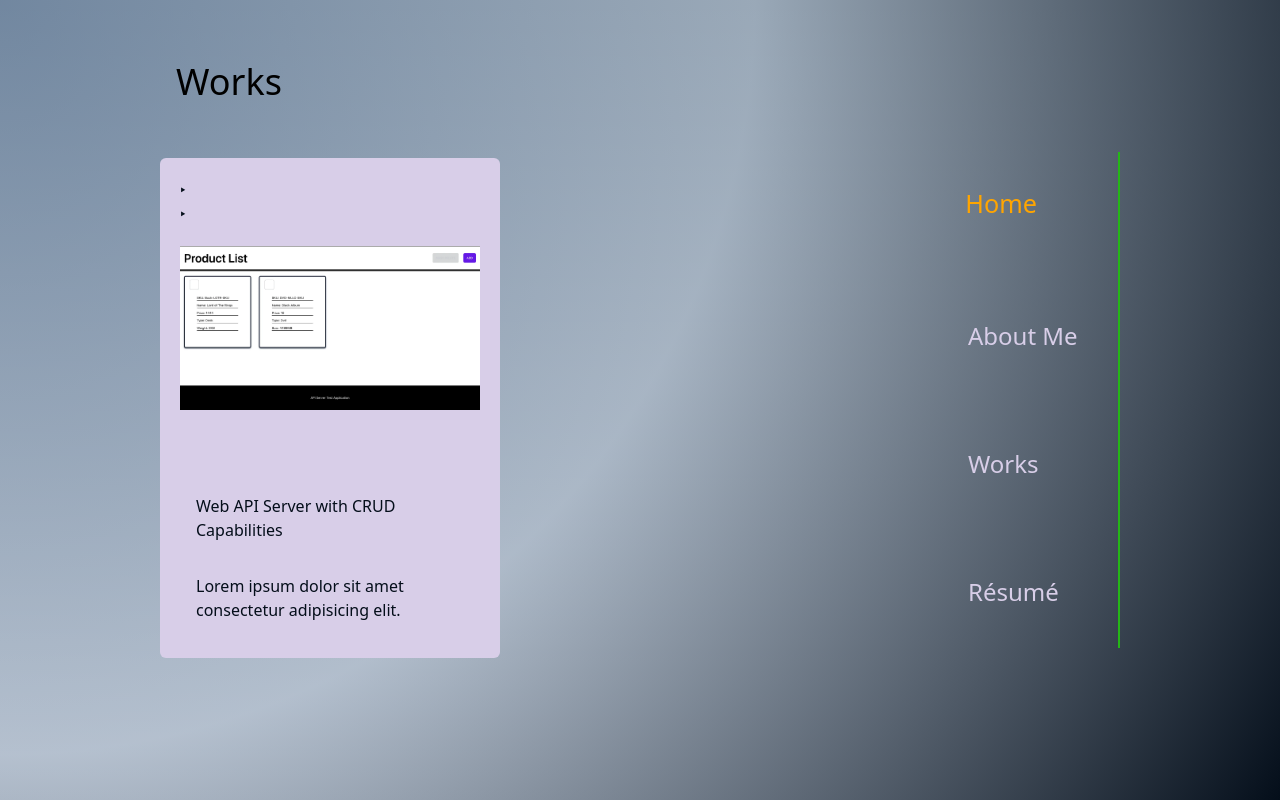
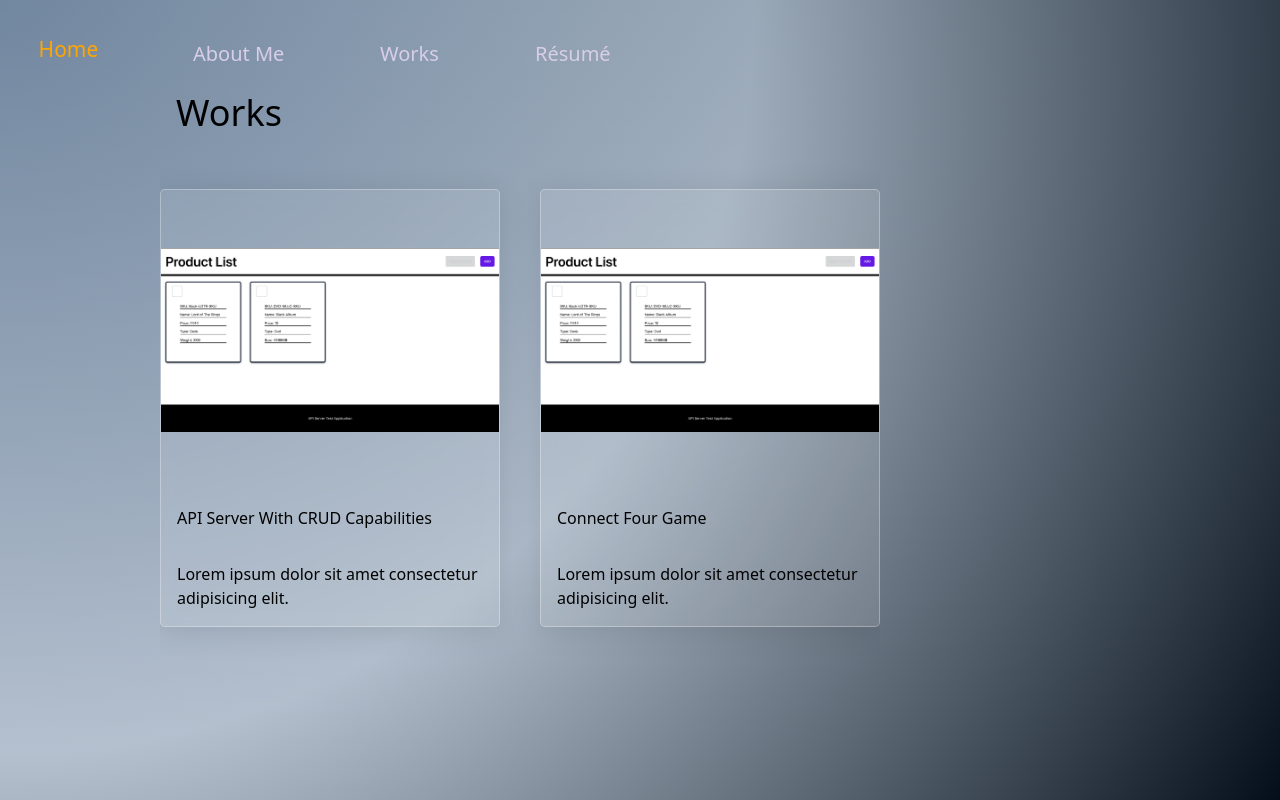
Before and after one commit to KBerkeYilmaz/personal-page, a Next.js app: page /works in a window 1280 px wide. Built offline with nearby package versions, Linux system fonts and the light colour scheme.

Commit message:
Updated. Folder structure.

```diff
--- a/src/app/globals.css
+++ b/src/app/globals.css
@@ -11,7 +11,6 @@
 html {
   scroll-behavior: smooth;
 }
-
 
 @media (prefers-color-scheme: dark) {
   :root {
@@ -91,3 +90,13 @@ body {
 .is-active {
   transform: scale(1.05);
 }
+
+.card-blur {
+  /* From https://css.glass */
+  background: rgba(255, 255, 255, 0.1);
+  border-radius: 5px;
+  box-shadow: 0 4px 30px rgba(0, 0, 0, 0.1);
+  backdrop-filter: blur(5.7px);
+  -webkit-backdrop-filter: blur(5.7px);
+  border: 1px solid rgba(255, 255, 255, 0.3);
+}
--- a/src/app/page.tsx
+++ b/src/app/page.tsx
@@ -1,4 +1,6 @@
-import React, { useState, useEffect } from "react";
+"use client";
+
+import React, { useState, useEffect, createContext } from "react";
 import { motion } from "framer-motion";
 import "@root/globals.css";
 import { NextPage } from "next";
@@ -7,7 +9,7 @@ import Button from "@/components/UI/Button";
 const Home: NextPage = () => {
   return (
     <div>
-      {/* <div>
+      <div>
         <motion.div
           initial={{ opacity: 0, x: 15 }}
           animate={{ opacity: 1, x: -5 }}
@@ -59,14 +61,14 @@ const Home: NextPage = () => {
             with an emphasis on frontend. I love building (and occasionally
             designing) pixel-perfect, beautiful interfaces with scalable, fast
             backends.
-            </motion.h2> */}
+          </motion.h2>
           {/* <motion.h2
           className="text-justify"
           initial={{ opacity: 0 }}
           animate={{ opacity: 1 }}
           transition={{ duration: 0.8, delay: 2.9 }}
         ></motion.h2> */}
-      {/* </div>
+        </div>
         <div className="flex items-center justify-center w-full my-10">
           <motion.button
             className="text-text text-2xl w-44 h-20 bg-primary rounded-full p-4 hover:shadow-3xl hover:shadow-primary hover:-translate-y-1 hover:scale-105 transition duration-300 ease-in-out"
@@ -80,9 +82,9 @@ const Home: NextPage = () => {
             Contact
           </motion.button>
         </div>
-        </div> */}
+      </div>
 
-      <div>
+      {/* <div>
         <svg
           id="welcome_svg"
           xmlns="http://www.w3.org/2000/svg"
@@ -114,19 +116,20 @@ const Home: NextPage = () => {
           I&apos;m a{" "}
           <span className="bg-gradient-to-r from-primary to-accent bg-clip-text text-transparent ">
             software developer{" "}
-          </span>{" "}
-          with an emphasis on frontend. I love building (and occasionally
+          </span>{" "} */}
+      {/* with an emphasis on frontend. I love building (and occasionally
           designing) pixel-perfect, beautiful interfaces with scalable, fast
           backends.
-        </h2>
+        </h2> */}
       {/* <h2
           className="text-justify"
           initial={{ opacity: 0 }}
           animate={{ opacity: 1 }}
           transition={{ duration: 0.8, delay: 2.9 }}
         ></h2> */}
-      </div>
-      <Button />
+      {/* </div> */}
+      {/* //   <Button />
+    // </div> */}
     </div>
   );
 };
--- a/src/app/works/page.tsx
+++ b/src/app/works/page.tsx
@@ -1,26 +1,38 @@
 "use client";
 
-import { useState } from "react";
+import { useState, useRef } from "react";
 import { NextPage } from "next";
+import { motion, AnimatePresence } from "framer-motion";
 import Card from "@/components/UI/Card";
 import ScrollBar from "@/components/UI/ScrollBar";
-import Carrousel from "@/components/Utils/Carrousel";
-
-const Works: NextPage = () => {
-  const [activeElement, setActiveElement] = useState(null);
-
-  const handleSetActive = (elementId) => {
-    setActiveElement(elementId);
-  };
+import Carrousel from "@/components/UI/Carrousel";
+import { inherits } from "util";
 
 const workItems = [
   {
     id: "api-server-card",
-      title: "Web API Server with CRUD Capabilities",
+    title: "API Server With CRUD Capabilities",
+    images: ["/API_Server_SS0.webp", "/API_Server_SS1.webp"],
+    description: "Lorem ipsum dolor sit amet consectetur adipisicing elit.",
+  },
+  {
+    id: "connect-four",
+    title: "Connect Four Game",
     images: ["/API_Server_SS0.webp", "/API_Server_SS1.webp"],
     description: "Lorem ipsum dolor sit amet consectetur adipisicing elit.",
   },
 ];
+
+const Works: NextPage = () => {
+  const [activeCard, setActiveCard] = useState(null);
+  const [cardPosition, setCardPosition] = useState({ top: 0, left: 0 });
+  const containerRef = useRef<HTMLDivElement>(null);
+
+  const overlayVariants = {
+    hidden: { opacity: 0 },
+    visible: { opacity: 1 },
+  };
+
 
     return (
       <ScrollBar>
@@ -36,7 +48,7 @@ const Works: NextPage = () => {
               >
                 {" "}
                 <div className="relative h-[300px] overflow-hidden">
-                <Carrousel />
+                  <Carrousel images={item.images} />
                 </div>
                 <h2 className="p-4">{item.title}</h2>
                 {<p className="p-4">{item.description}</p>}
@@ -48,4 +60,5 @@ const Works: NextPage = () => {
     );
   };
 
+
 export default Works;
--- a/src/components/Layout/Navbar/Navbar.tsx
+++ b/src/components/Layout/Navbar/Navbar.tsx
@@ -19,13 +19,13 @@ const Navbar = () => {
   };
 
   return (
-    <nav>
+    <nav className="absolute top-0 right-0 left-0 ">
       {/* <motion.nav
     //   initial={{ opacity: 0, y: 30 }}
     //   animate={{ opacity: 1, y: 0 }}
     //   transition={{ duration: 0.8, delay: 3.5 }}
     // > */}
-      <ul className="text-text  bg-transparent text-2xl flex p-10 flex-col border-r-2 border-primary shadow-right h-fit gap-24">
+      <ul className="text-text  bg-transparent text-xl flex p-10 h-fit gap-24">
         {listItems.map((item, index) => {
           const isActive = activeItem === index;
           return (
--- a/src/components/UI/Card.tsx
+++ b/src/components/UI/Card.tsx
@@ -1,9 +1,10 @@
 import { Props } from "@/libs/types";
+import "@root/globals.css";
 
-const cardClasses = "bg-text text-background p-5 rounded-md cursor-pointer overflow-hidden relative";
+const cardClasses = "card-blur overflow-hidden relative";
 
-const Card: React.FC<Props> = ({ children, className }) => {
-  return <div className={`${cardClasses} ${className}`}>{children}</div>;
+const Card: React.FC<Props> = ({ children, className, id }) => {
+  return <div id={id} className={`${cardClasses} ${className}`}>{children}</div>;
 };
 
 export default Card;
--- a/src/components/Utils/Carrousel.tsx
+++ /dev/null
@@ -1,107 +0,0 @@
-import * as React from "react";
-import { useState } from "react";
-import { motion, AnimatePresence } from "framer-motion";
-import { wrap } from "popmotion";
-
-interface CarouselProps {
-  className?: string;
-}
-
-const variants = {
-  enter: (direction: number) => {
-    return {
-      x: direction > 0 ? 1000 : -1000,
-      opacity: 0,
-    };
-  },
-  center: {
-    zIndex: 1,
-    x: 0,
-    opacity: 1,
-  },
-  exit: (direction: number) => {
-    return {
-      zIndex: 0,
-      x: direction < 0 ? 1000 : -1000,
-      opacity: 0,
-    };
-  },
-};
-
-const images = ["/API_Server_SS0.webp", "/API_Server_SS1.webp"];
-
-/**
- * Experimenting with distilling swipe offset and velocity into a single variable, so the
- * less distance a user has swiped, the more velocity they need to register as a swipe.
- * Should accomodate longer swipes and short flicks without having binary checks on
- * just distance thresholds and velocity > 0.
- */
-const swipeConfidenceThreshold = 10000;
-const swipePower = (offset: number, velocity: number) => {
-  return Math.abs(offset) * velocity;
-};
-
-const Carrousel: React.FC<CarouselProps> = (props) => {
-  const [[page, direction], setPage] = useState([0, 0]);
-
-  // We only have 3 images, but we paginate them absolutely (ie 1, 2, 3, 4, 5...) and
-  // then wrap that within 0-2 to find our image ID in the array below. By passing an
-  // absolute page index as the `motion` component's `key` prop, `AnimatePresence` will
-  // detect it as an entirely new image. So you can infinitely paginate as few as 1 images.
-  const imageIndex = wrap(0, images.length, page);
-
-  const paginate = (newDirection: number) => {
-    setPage([page + newDirection, newDirection]);
-  };
-
-  return (
-    <>
-      <AnimatePresence
-        initial={false}
-        custom={direction}
-
-      >
-        <motion.img
-          className="absolute inset-0 w-full h-full object-contain"
-          key={page}
-          src={images[imageIndex]}
-          custom={direction}
-          variants={variants}
-          initial="enter"
-          animate="center"
-          exit="exit"
-          transition={{
-            x: { type: "spring", stiffness: 300, damping: 30 },
-            opacity: { duration: 0.2 },
-          }}
-          drag="x"
-          dragConstraints={{ left: 0, right: 0 }}
-          dragElastic={1}
-          onDragEnd={(e, { offset, velocity }) => {
-            const swipe = swipePower(offset.x, velocity.x);
-
-            if (swipe < -swipeConfidenceThreshold) {
-              paginate(1);
-            } else if (swipe > swipeConfidenceThreshold) {
-              paginate(-1);
-            }
-          }}
-        />
-      </AnimatePresence>
-      <div
-        className="next"
-        onClick={() => paginate(1)}
-      >
-        {"‣"}
-      </div>
-      <div
-        className="prev"
-        onClick={() => paginate(-1)}
-      >
-        {"‣"}
-      </div>
-    </>
-  );
-};
-
-export default Carrousel;
```
Also changed, not shown: 1 other file (tests, documents, lock files or other folders). Lines whose indentation alone changed are shown as unchanged.
